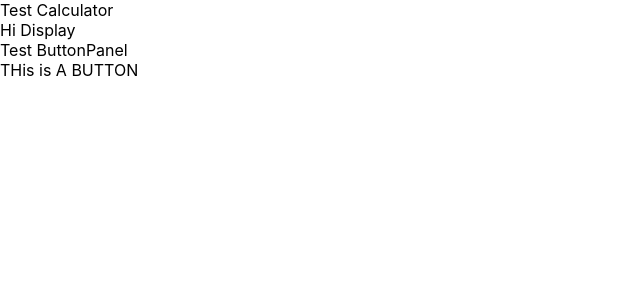
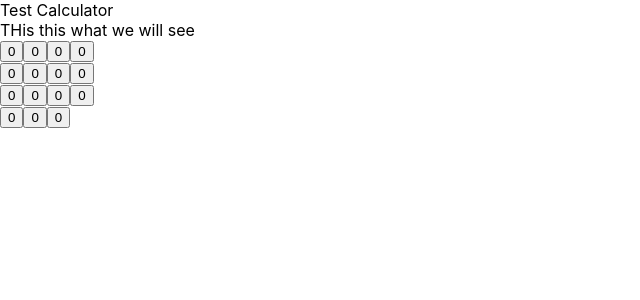
Before and after one commit to DevLinh/simple-react-calculator, a React (Create React App) app: page / in a window 1280 px wide. Shown: the top 300 px of the page, without its empty margins (0-640 px from the left). Built offline with nearby package versions, Linux system fonts and the light colour scheme.

Commit message:
create the layout

```diff
--- a/src/component/Button.js
+++ b/src/component/Button.js
@@ -2,7 +2,7 @@ import React, { Component } from "react";
 
 export class Button extends Component {
   render() {
-    return <div>THis is A BUTTON</div>;
+    return <button>0</button>;
   }
 }
 
--- a/src/component/ButtonPanel.js
+++ b/src/component/ButtonPanel.js
@@ -4,8 +4,29 @@ export class ButtonPanel extends Component {
   render() {
     return (
       <div>
-        Test ButtonPanel
-        <Button />
+        <div>
+          <Button />
+          <Button />
+          <Button />
+          <Button />
+        </div>
+        <div>
+          <Button />
+          <Button />
+          <Button />
+          <Button />
+        </div>
+        <div>
+          <Button />
+          <Button />
+          <Button />
+          <Button />
+        </div>
+        <div>
+          <Button />
+          <Button />
+          <Button />
+        </div>
       </div>
     );
   }
--- a/src/component/Display.js
+++ b/src/component/Display.js
@@ -2,7 +2,7 @@ import React, { Component } from "react";
 
 export class Display extends Component {
   render() {
-    return <div>Hi Display</div>;
+    return <div>THis this what we will see</div>;
   }
 }
 
```
